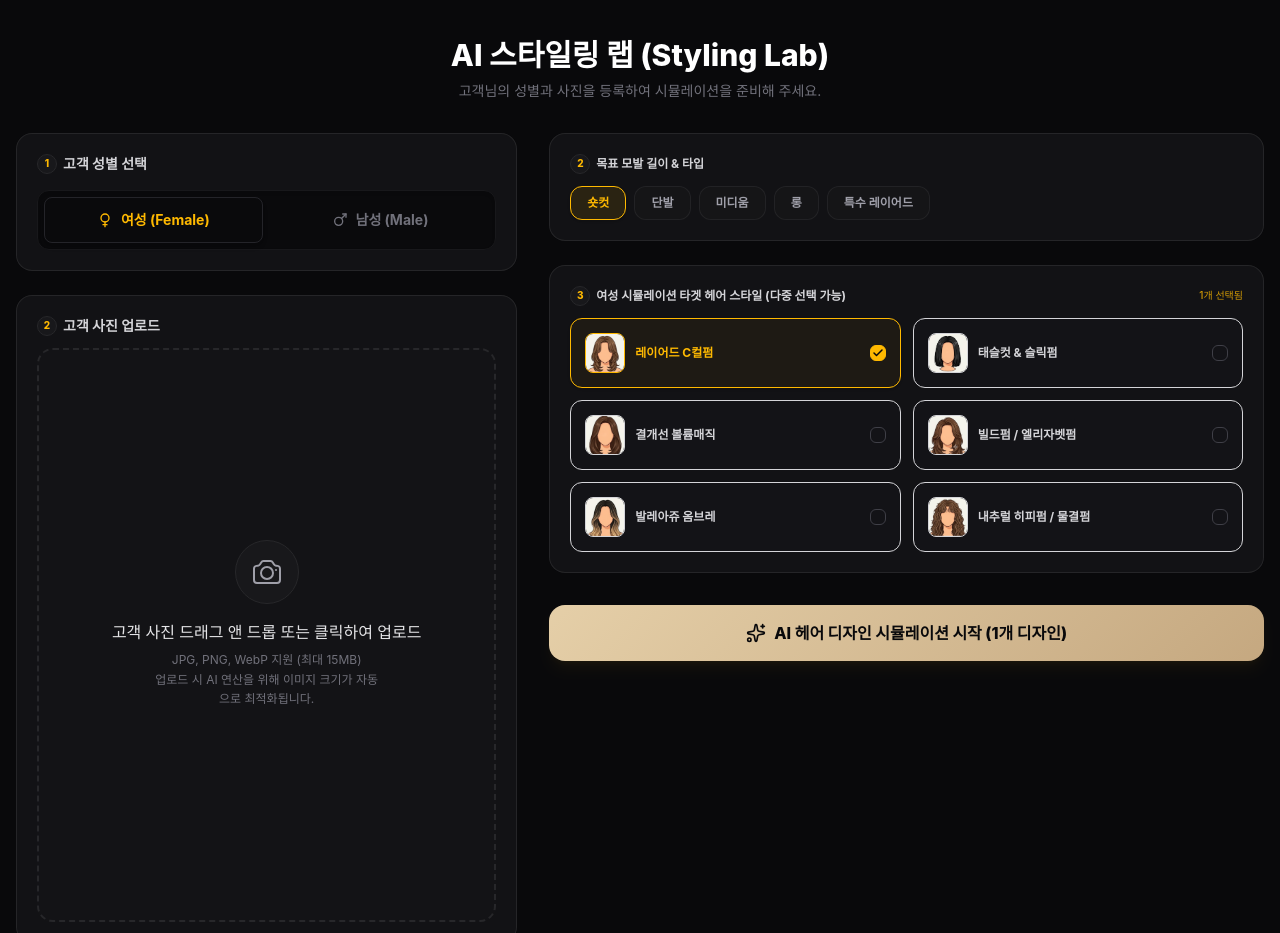
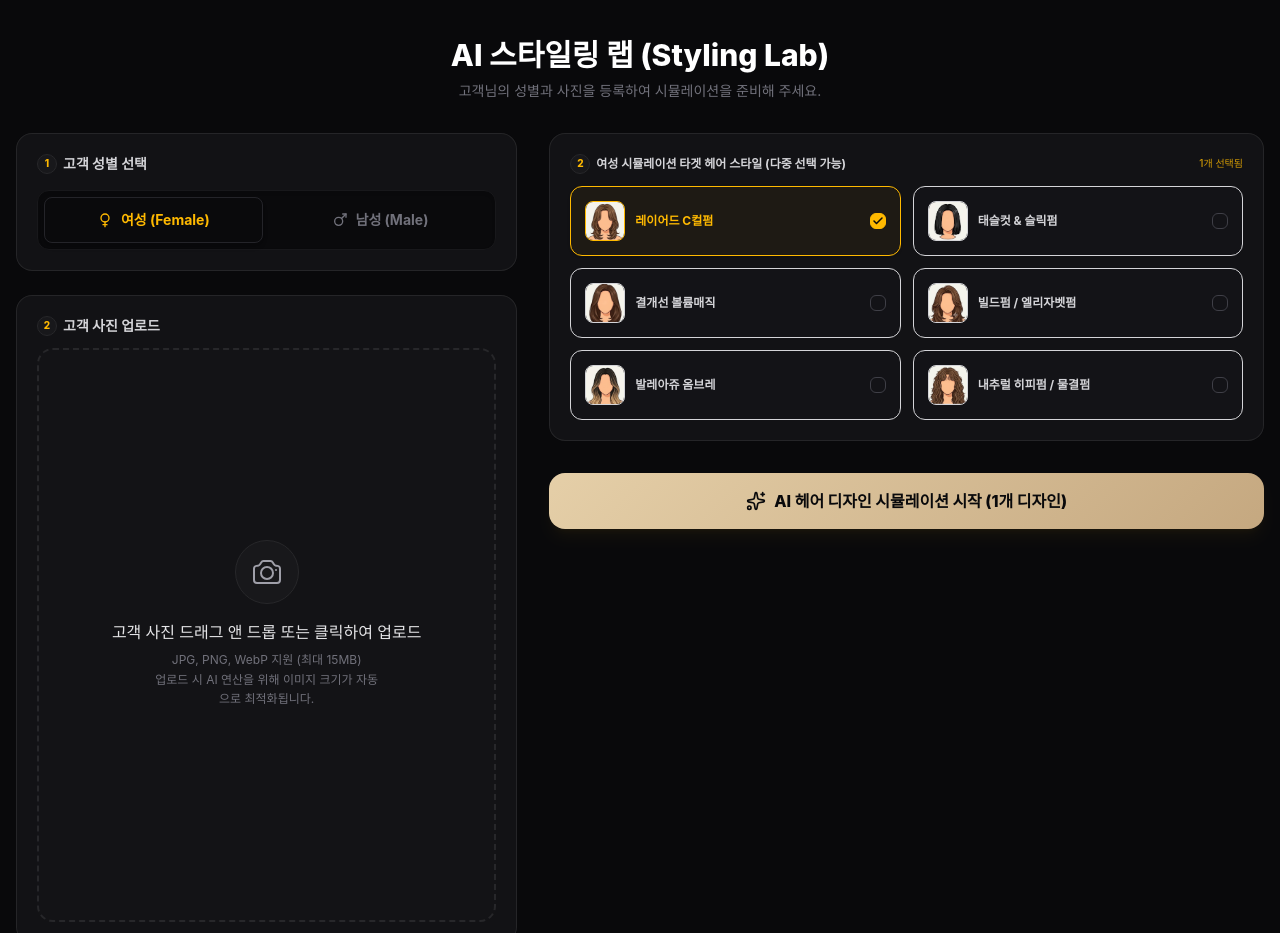
Before and after one commit to DonQsearchforwisdom/ModeStylePro, a Next.js app: page / in a window 1280 px wide. Shown: the part 940-1873 px from the top of the page. Built offline with nearby package versions, Linux system fonts and the light colour scheme; a web font is replaced by a local one.

Commit message:
style: 소프트 크롭컷 미리보기 이미지를 /m_iron_pomade.png로 적합하게 매핑하고, 수동 모발 기량/타입 선택 UI 카드를 완전히 제거하여 레이아웃 최적화 적용

```diff
--- a/src/app/page.tsx
+++ b/src/app/page.tsx
@@ -131,7 +131,7 @@ const STYLE_OPTIONS: Record<'여성' | '남성', StyleItem[]> = {
     {
       name: '소프트 크롭컷',
       emoji: '✨',
-      image: '/m_platinum_ash.png', // 크롭컷 전용 디자인 이미지 매칭
+      image: '/m_iron_pomade.png', // 크롭컷 전용 디자인 이미지 매칭
       upsell: '추가 제안 : 전체 다운펌 + 두피 스케일링 (40,000원 ~ 60,000원)',
       careOption: '🧪 모발 손상 방지 아미노 수분 케어',
       careCost: '추가 비용 : 30,000원 ~ 40,000원',
@@ -1387,35 +1387,11 @@ export default function HomePage() {
             {/* 우측 입력 칼럼: 모발 길이 및 다중 스타일 선택 */}
             <div className="lg:col-span-7 space-y-6">
 
-              {/* Step 3: Hair Length Chips */}
-              <div className="glass-panel p-5 rounded-2xl border border-zinc-800 space-y-3">
-                <span className="text-zinc-300 text-xs font-bold flex items-center gap-1.5">
-                  <span className="w-5 h-5 rounded-full bg-zinc-900 border border-zinc-800 flex items-center justify-center text-[10px] text-amber-400 font-extrabold">2</span>
-                  목표 모발 길이 & 타입
-                </span>
-
-                <div className="flex flex-wrap gap-2">
-                  {LENGTH_OPTIONS[gender].map((len) => (
-                    <button
-                      key={len}
-                      type="button"
-                      onClick={() => setSelectedLength(len)}
-                      className={`px-4 py-2 rounded-xl text-xs font-semibold border transition-all ${selectedLength === len
-                        ? 'bg-amber-400/10 border-amber-400 text-amber-400 shadow-sm'
-                        : 'bg-zinc-900/50 border-zinc-800/80 text-zinc-400 hover:border-zinc-700 hover:text-zinc-200'
-                        }`}
-                    >
-                      {len}
-                    </button>
-                  ))}
-                </div>
-              </div>
-
-              {/* Step 4: 스타일 그리드 (다중 선택 가능) */}
+              {/* Step 3: 스타일 그리드 (다중 선택 가능) */}
               <div ref={stylesSectionRef} className="glass-panel p-5 rounded-2xl border border-zinc-800 space-y-3 scroll-mt-24">
                 <div className="flex items-center justify-between">
                   <span className="text-zinc-300 text-xs font-bold flex items-center gap-1.5">
-                    <span className="w-5 h-5 rounded-full bg-zinc-900 border border-zinc-800 flex items-center justify-center text-[10px] text-amber-400 font-extrabold">3</span>
+                    <span className="w-5 h-5 rounded-full bg-zinc-900 border border-zinc-800 flex items-center justify-center text-[10px] text-amber-400 font-extrabold">2</span>
                     {gender} 시뮬레이션 타겟 헤어 스타일 (다중 선택 가능)
                   </span>
                   <span className="text-[10px] text-amber-400/80 font-medium">
```
